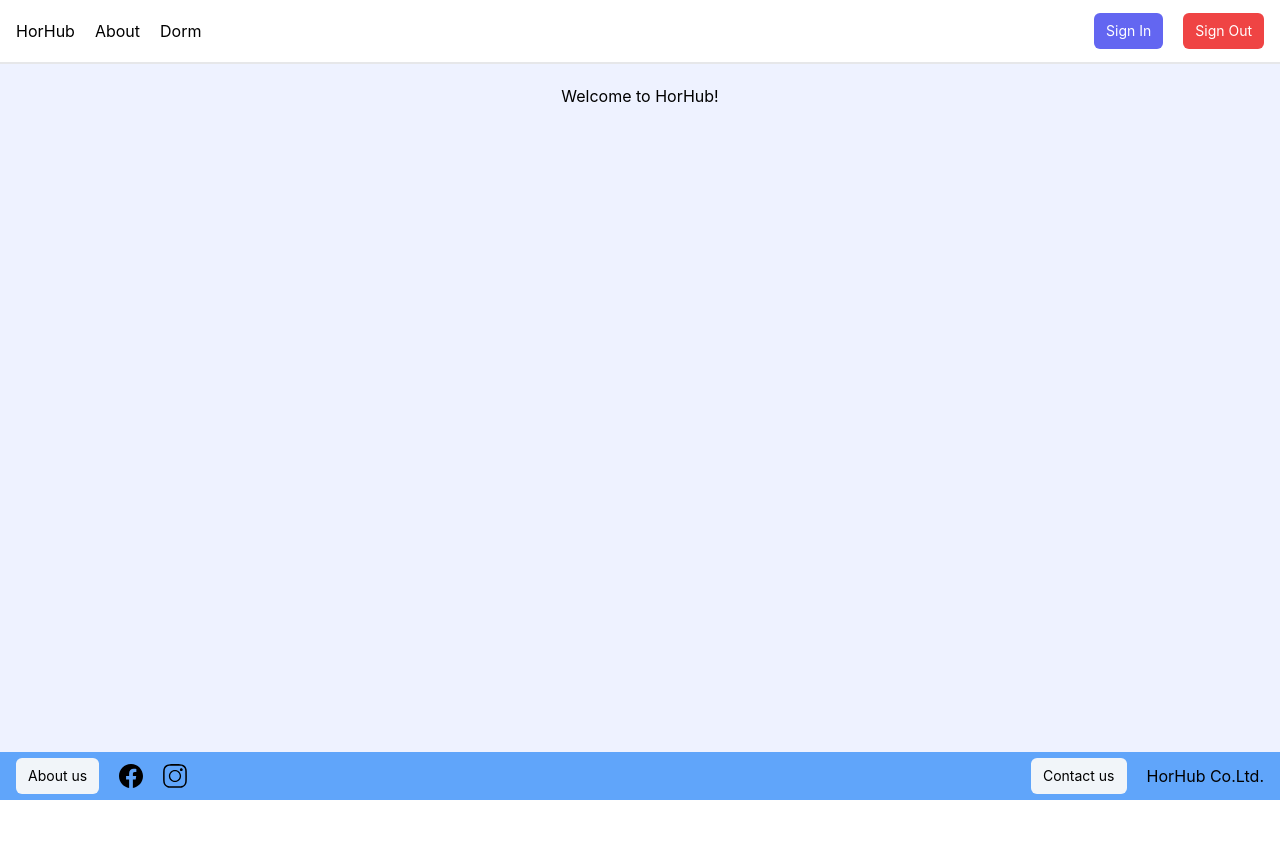
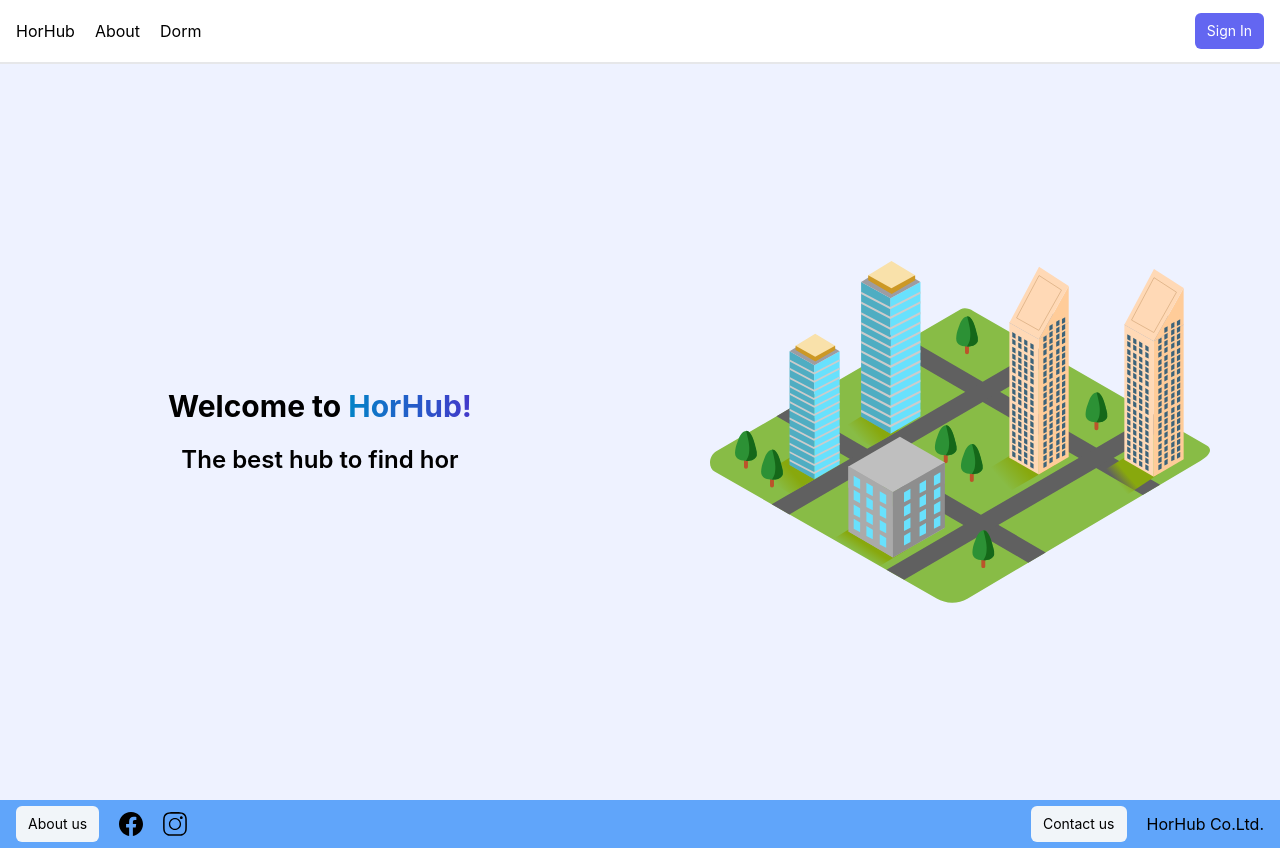
Before and after one commit to 2110366-2566-2/HorHub, a React (Create React App) app in the folder frontend/: page / in a window 1280 px wide. Before the commit the page ends 800 px from the top, so only its background shows below. Built offline with nearby package versions, Linux system fonts and the light colour scheme.

Commit message:
feat: homepage

```diff
--- a/frontend/src/components/NavBar/NavigationBar.tsx
+++ b/frontend/src/components/NavBar/NavigationBar.tsx
@@ -16,7 +16,7 @@ const NavigationBar = () => {
           </ul>
           <div className="flex items-center gap-5 w-[30%] h-full justify-end">
               <button className="primary-button">Sign In</button>
-              <button className="danger-button">Sign Out</button>
+              {/* <button className="danger-button">Sign Out</button> */}
           </div>
 
     </nav>
--- a/frontend/src/index.css
+++ b/frontend/src/index.css
@@ -17,7 +17,11 @@ code {
 }
 
 .page {
-  @apply w-full min-h-[calc(100vh-7rem)] flex flex-col items-center px-5 py-5 bg-indigo-50
+  @apply w-full min-h-[calc(100vh-4rem)] flex flex-col items-center px-5 py-5
+}
+
+.unpadding-page {
+  @apply w-full min-h-[calc(100vh-4rem)] flex flex-col items-center
 }
 
 .primary-button {
--- a/frontend/src/pages/home/HomePage.tsx
+++ b/frontend/src/pages/home/HomePage.tsx
@@ -1,7 +1,17 @@
+import buildingSVG from "../../res/svg/homebuilding.svg"
+
 function HomePage() {
     return (
-        <div className="page">
-            Welcome to HorHub!
+        <div className="unpadding-page">
+            <div className="flex w-full h-[calc(100vh-4rem)] bg-indigo-50">
+                <div className="flex flex-col w-full md:w-[50%] h-full justify-center items-center gap-5">
+                    <span className="font-bold text-3xl">Welcome to <span className="bg-gradient-to-r from-sky-600 to-indigo-700 bg-clip-text text-transparent">HorHub!</span></span>
+                    <span className="font-semibold text-2xl">The best hub to find hor</span>
+                </div>
+                <div className="hidden md:flex flex-col w-[50%] h-full justify-center items-center gap-5">
+                    <img src={buildingSVG} />
+                </div>
+            </div>
         </div>
     )
 }
```
Also changed, not shown: frontend/src/res/svg/homebuilding.svg (added).
